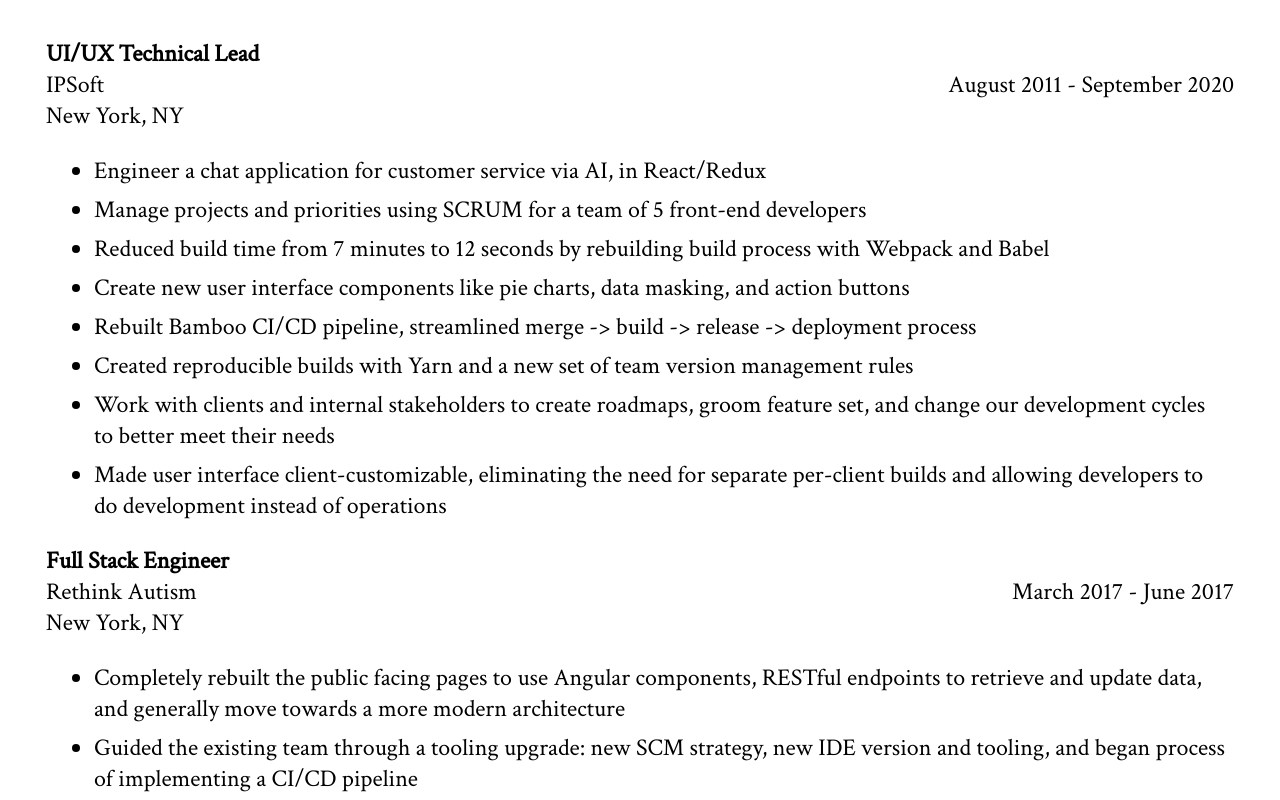
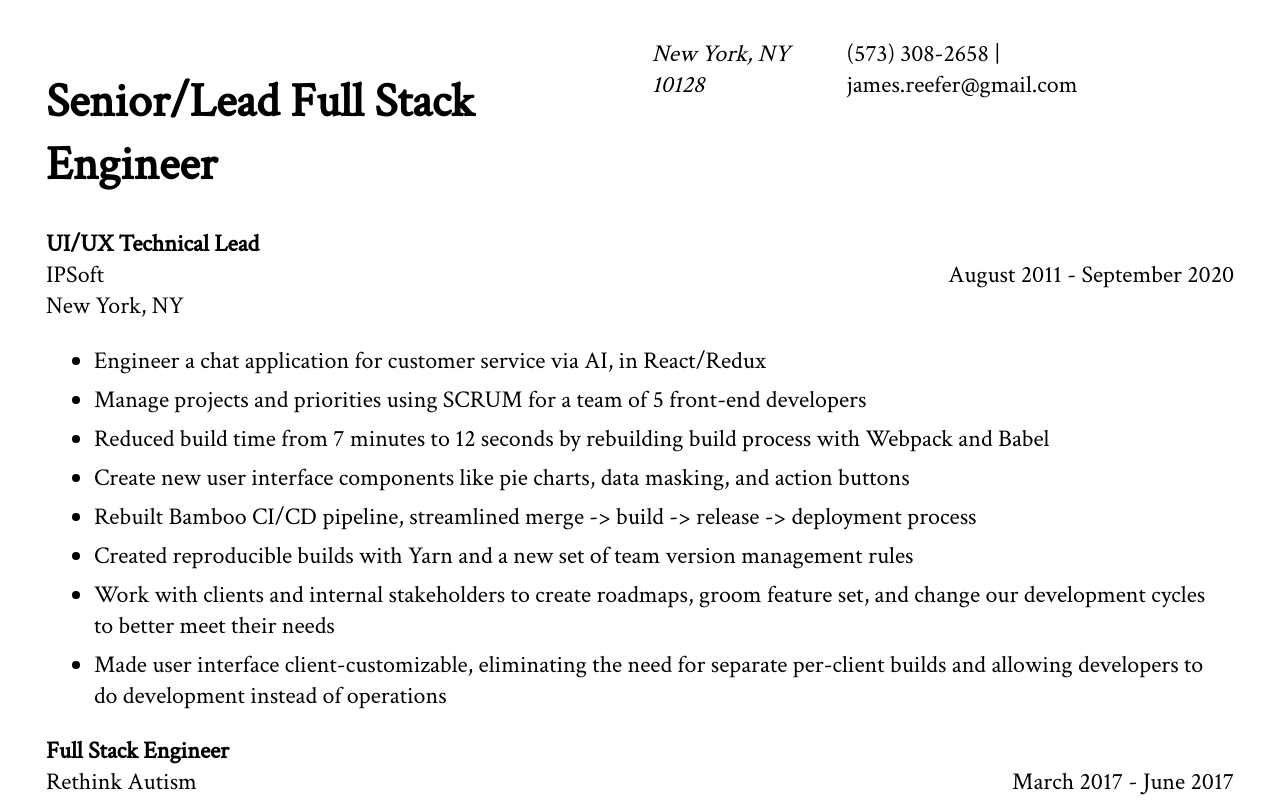
Before and after one commit to jb-reefer/resume, a React (Create React App) app: page / in a window 1280 px wide. Shown: the top 800 px of the page. Built offline with nearby package versions, Linux system fonts and the light colour scheme; the HTML template or start-up script is replaced by a standard one.

Commit message:
Added hero

```diff
--- a/src/App.tsx
+++ b/src/App.tsx
@@ -3,14 +3,16 @@
 import { Entry } from './components/Entries';
 import data from './data';
 import './App.css'
+import { Hero } from './components/Hero';
 
 const App = (props: any) => (
   <div className="Container">
-  {data.map(job => (
-    <ExperienceBlock company={job.company} city={job.city} role={job.role} from={job.from} to={job.to}>
-      {job.children.map(entry => <Entry>{entry}</Entry>)}
-    </ExperienceBlock>
-  ))}
+    <Hero />
+    {data.map(job => (
+      <ExperienceBlock company={job.company} city={job.city} role={job.role} from={job.from} to={job.to}>
+        {job.children.map(entry => <Entry>{entry}</Entry>)}
+      </ExperienceBlock>
+    ))}
   </div>
 );
 
--- /dev/null
+++ b/src/components/Hero/Hero.css
@@ -0,0 +1,4 @@
+.Hero {
+  display: flex;
+  align-content: center
+}
--- /dev/null
+++ b/src/components/Hero/index.tsx
@@ -0,0 +1,11 @@
+import React from 'react';
+import './Hero.css';
+
+export const Hero = (props: any) => (
+  <div className="Hero">
+
+    <h1>Senior/Lead Full Stack Engineer</h1>
+    <address>New York, NY 10128</address>
+    <span>(573) 308-2658    |    james.reefer@gmail.com</span>
+  </div>
+)
```
